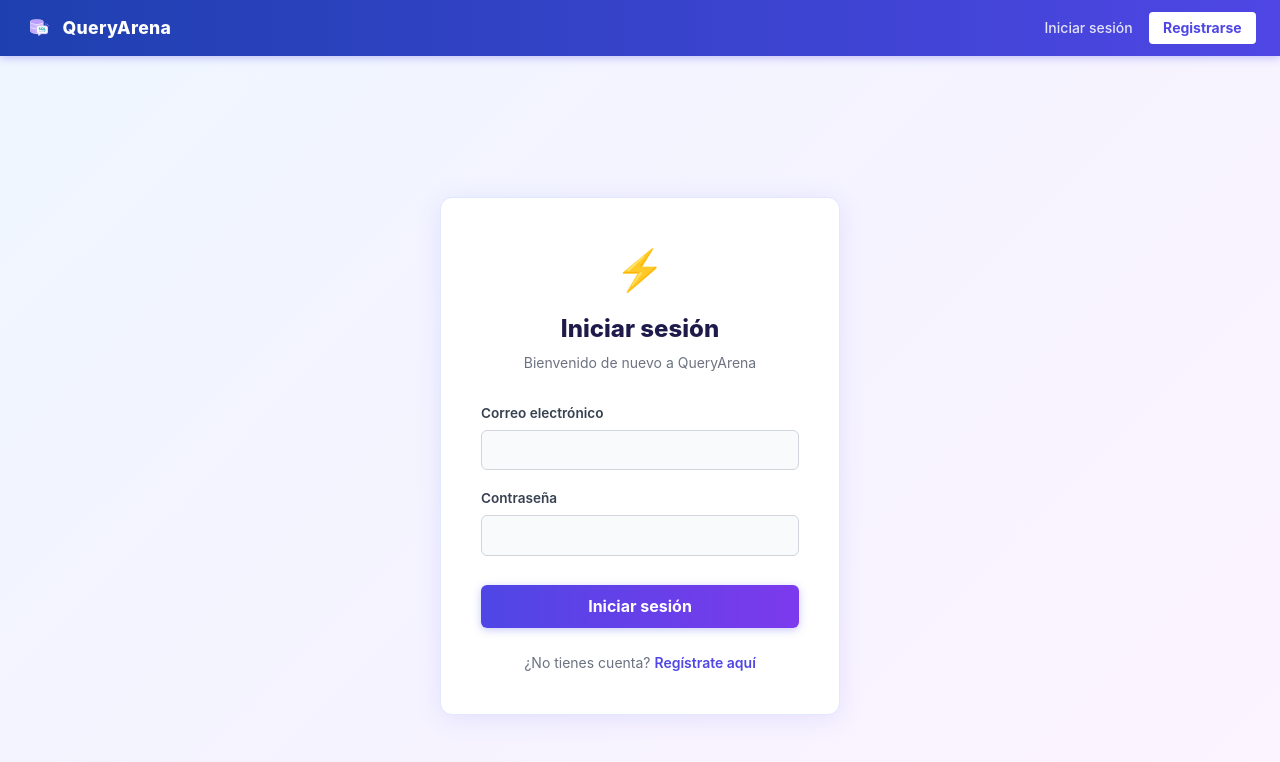
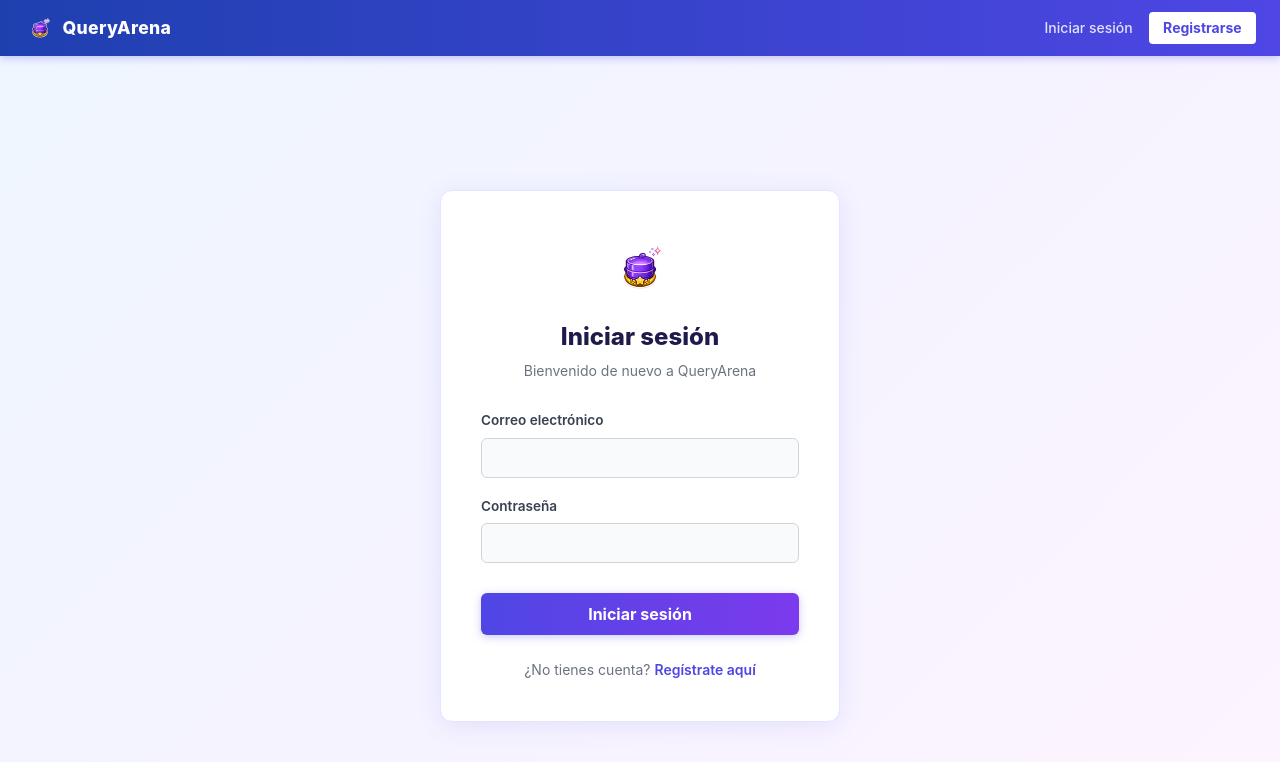
Before and after one commit to Yey-Cardenas/QueryArena, a React (Vite) app in the folder client/: page /login in a window 1280 px wide. Shown: the top 762 px of the page. Built offline with nearby package versions, Linux system fonts and the light colour scheme.

Commit message:
feat: actualizar logo con nueva imagen en login, registro, navbar y favicon

```diff
--- a/client/src/pages/LoginPage.tsx
+++ b/client/src/pages/LoginPage.tsx
@@ -60,7 +60,7 @@ export default function LoginPage() {
     <div style={s.page}>
       <div style={s.card}>
         <div style={s.logoArea}>
-          <span style={s.logo}>⚡</span>
+          <img src="/logo.png" alt="QueryArena" style={s.logoImg} />
           <h1 style={s.title}>Iniciar sesión</h1>
           <p style={s.subtitle}>Bienvenido de nuevo a QueryArena</p>
         </div>
@@ -112,7 +112,7 @@ const s: Record<string, React.CSSProperties> = {
   page:     { minHeight: '100vh', display: 'flex', alignItems: 'center', justifyContent: 'center', background: 'linear-gradient(135deg, #eff6ff 0%, #f5f3ff 50%, #fdf4ff 100%)', padding: '1rem' },
   card:     { backgroundColor: '#fff', border: '1px solid #e0e7ff', borderRadius: '12px', padding: '2.5rem', width: '100%', maxWidth: '400px', boxShadow: '0 4px 24px rgba(99,102,241,0.12)' },
   logoArea: { textAlign: 'center', marginBottom: '1.75rem' },
-  logo:     { fontSize: '2.5rem', display: 'block', marginBottom: '0.5rem' },
+  logoImg: { width: '72px', height: '72px', objectFit: 'contain' as const, marginBottom: '0.5rem', borderRadius: '12px' },
   title:    { margin: '0 0 0.25rem', fontSize: '1.5rem', fontWeight: 800, color: '#1e1b4b' },
   subtitle: { margin: 0, fontSize: '0.875rem', color: '#6b7280' },
   success:  { backgroundColor: '#f0fdf4', border: '1px solid #86efac', borderRadius: '6px', color: '#15803d', fontSize: '0.875rem', marginBottom: '1.25rem', padding: '0.75rem 1rem' },
--- a/client/src/pages/RegisterPage.tsx
+++ b/client/src/pages/RegisterPage.tsx
@@ -54,7 +54,7 @@ export default function RegisterPage() {
     <div style={s.page}>
       <div style={s.card}>
         <div style={s.logoArea}>
-          <span style={s.logo}>⚡</span>
+          <img src="/logo.png" alt="QueryArena" style={s.logoImg} />
           <h1 style={s.title}>Crear cuenta</h1>
           <p style={s.subtitle}>Únete a QueryArena y practica SQL</p>
         </div>
@@ -96,7 +96,7 @@ const s: Record<string, React.CSSProperties> = {
   page:     { minHeight: '100vh', display: 'flex', alignItems: 'center', justifyContent: 'center', background: 'linear-gradient(135deg, #eff6ff 0%, #f5f3ff 50%, #fdf4ff 100%)', padding: '1rem' },
   card:     { backgroundColor: '#fff', border: '1px solid #e0e7ff', borderRadius: '12px', padding: '2.5rem', width: '100%', maxWidth: '400px', boxShadow: '0 4px 24px rgba(99,102,241,0.12)' },
   logoArea: { textAlign: 'center', marginBottom: '1.75rem' },
-  logo:     { fontSize: '2.5rem', display: 'block', marginBottom: '0.5rem' },
+  logoImg: { width: '72px', height: '72px', objectFit: 'contain' as const, marginBottom: '0.5rem', borderRadius: '12px' },
   title:    { margin: '0 0 0.25rem', fontSize: '1.5rem', fontWeight: 800, color: '#1e1b4b' },
   subtitle: { margin: 0, fontSize: '0.875rem', color: '#6b7280' },
   error:    { backgroundColor: '#fef2f2', border: '1px solid #fca5a5', borderRadius: '6px', color: '#dc2626', fontSize: '0.875rem', marginBottom: '1.25rem', padding: '0.75rem 1rem' },
```
Also changed, not shown: client/public/logo.png.
